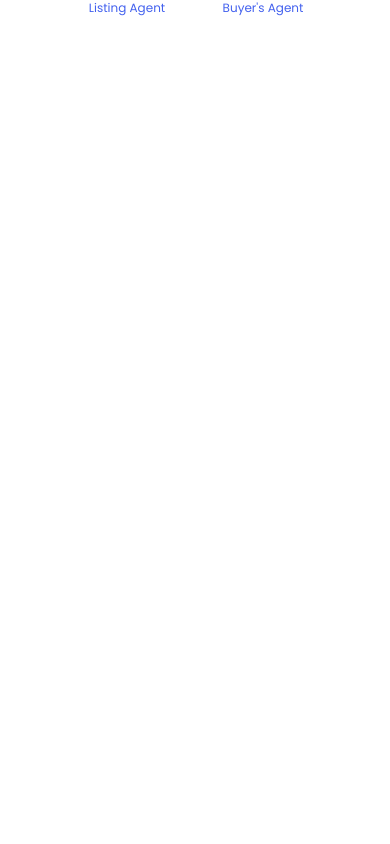
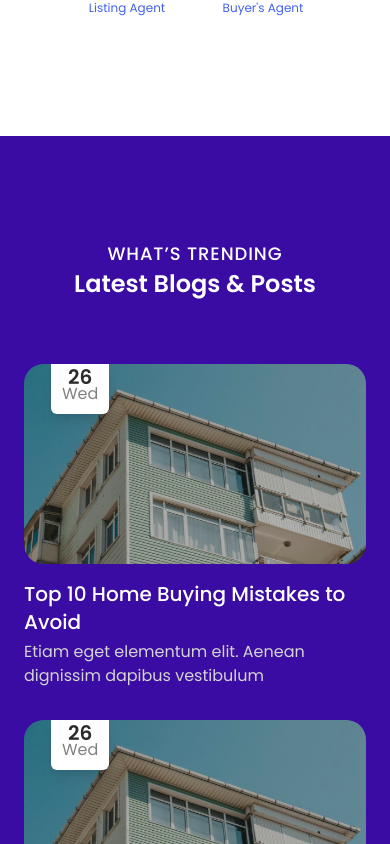
Before and after one commit to IdrisRoti/hommez, a Next.js app: page / in a window 390 px wide. Shown: the part 7940-8784 px from the top of the page. Before the commit the page ends 7980 px from the top, so only its background shows below. Built offline with nearby package versions, Linux system fonts and the light colour scheme.

Commit message:
feat: create latest blogs section

```diff
--- a/app/page.tsx
+++ b/app/page.tsx
@@ -2,6 +2,7 @@ import About from "@/components/landing/About";
 import Customers from "@/components/landing/Customers";
 import Header from "@/components/landing/Header";
 import Hero from "@/components/landing/Hero";
+import LatestBlogs from "@/components/landing/LatestBlogs";
 import Listings from "@/components/landing/Listings";
 import Locations from "@/components/landing/Locations";
 import Services from "@/components/landing/Services";
@@ -23,6 +24,7 @@ export default function Home() {
         <Services />
         <Locations />
         <TeamExperts />
+        <LatestBlogs />
     </div>
   );
 }
--- /dev/null
+++ b/components/BlogPostCard.tsx
@@ -0,0 +1,32 @@
+import Image from 'next/image'
+import Link from 'next/link'
+
+import { BsArrowRight } from 'react-icons/bs'
+
+export default function
+() {
+  return (
+    <article className='w-full relative'>
+        <div className='relative h-[12.5rem] lg:h-[15rem] rounded-[1.25rem] lg:rounded-[1.875rem] overflow-hidden after:absolute after:inset-0 after:bg-black after:opacity-30'>
+            <Image
+                src="/location1.jpg"
+                className='object-cover'
+                fill
+                alt=""
+             />
+             <div className='w-[3.6rem] h-[3.15rem] flex flex-col justify-center bg-white rounded-b-md absolute top-0 left-[8%] md:left-[15%] text-center z-10 shadow-lg'>
+                <h2 className='text-textDark text-xl font-semibold leading-[0.5]'>26</h2>
+                <p className='text-textlight'>Wed</p>
+             </div>
+        </div>
+        <div className='mb-8 md:mb-0'>
+            <h2 className='font-medium hidden md:block text-xl md:text-2xl lg:text-3xl mt-4'>Top 10 Home Buying Mistakes to Avoid</h2>
+            <Link href="/" className='block font-medium md:hidden text-xl md:text-2xl lg:text-3xl mt-4'>Top 10 Home Buying Mistakes to Avoid</Link>
+            <p className='text-textGray mt-1 md:mt-3'>Etiam eget elementum elit. Aenean dignissim dapibus vestibulum</p>
+        </div>
+        <Link href="/" className='w-[2.8rem] lg:w-[3.125rem] aspect-square rounded-full hidden md:grid place-items-center bg-white ml-auto mt-8 bg-opacity-80 hover:bg-opacity-100 transition duration-500'>
+            <BsArrowRight className='size-5 lg:size-6 text-textDarker' />
+        </Link>
+    </article>
+  )
+}
--- a/components/landing/Hero.tsx
+++ b/components/landing/Hero.tsx
@@ -2,7 +2,7 @@
 
 import { PropertySearchForm } from "../forms/PropertySearchForm";
 import GradientBall from "../gradient-ball";
-import HeroSwiperCarousel from "../swiper/HeroSwiper";
+import HeroSwiperCarousel from "../swiper/hero-swiper";
 
 export default function Hero() {
   return (
--- /dev/null
+++ b/components/landing/LatestBlogs.tsx
@@ -0,0 +1,15 @@
+import PaginatedBlogs from "../latest-blog-pagination"
+
+export default function LatestBlogs() {
+  return (
+    <section className='bg-primary mt-24 py-20'>
+        <div className='contain text-white'>
+            <h2 className="text-lg md:text-xl md:mb-2 lg:mb-4 text-center font-medium tracking-wider uppercase">WHAT’S TRENDING</h2>
+            <h3 className="mb-3 md:mb-5 font-semibold text-2xl md:text-4xl text-center">Latest Blogs & Posts</h3>
+            <div className="mt-16">
+                <PaginatedBlogs />
+            </div>
+        </div>
+    </section>
+  )
+}
--- a/components/landing/TeamExperts.tsx
+++ b/components/landing/TeamExperts.tsx
@@ -19,7 +19,7 @@ export default function TeamExperts() {
                             />
                         </div>
                         <h2 className="text-textDarker font-semibold md:mt-6 md:mb-3 md:text-3xl">{expert.name}</h2>
-                        <h3 className="text-secondary text-xs">{expert.title}</h3>
+                        <h3 className="text-secondary max-md:text-xs">{expert.title}</h3>
                     </div>
                 ))
             }
--- /dev/null
+++ b/components/latest-blog-pagination.tsx
@@ -0,0 +1,21 @@
+import React from 'react'
+import BlogPostCard from './BlogPostCard'
+
+export default function PaginatedBlogs() {
+  return (
+    <div className='w-full overflow-hidden'>
+        <div className='w-full flex flex-col md:flex-row md:gap-4 lg:gap-10'>
+            <BlogPostCard />
+            <BlogPostCard />
+            <BlogPostCard />
+        </div>
+        {/* ********** CAROUSEL PAGINATION ************* */}
+        <div className='md:flex justify-center gap-6 h-1 px-4 mt-20 hidden'>
+          <button className='bg-white h-full rounded-full w-[4rem] lg:w-[6.25rem]'></button>
+          <button className='bg-white bg-opacity-50 h-full rounded-full w-[4rem] lg:w-[6.25rem]'></button>
+          <button className='bg-white bg-opacity-50 h-full rounded-full w-[4rem] lg:w-[6.25rem]'></button>
+        </div>
+        <button className='md:hidden text-primary bg-white font-medium rounded-full px-5 active:opacity-85 py-2'>View more blogs</button>
+    </div>
+  )
+}
```
Also changed, not shown: components/swiper/hero-swiper.tsx (renamed from components/swiper/HeroSwiper.tsx).
